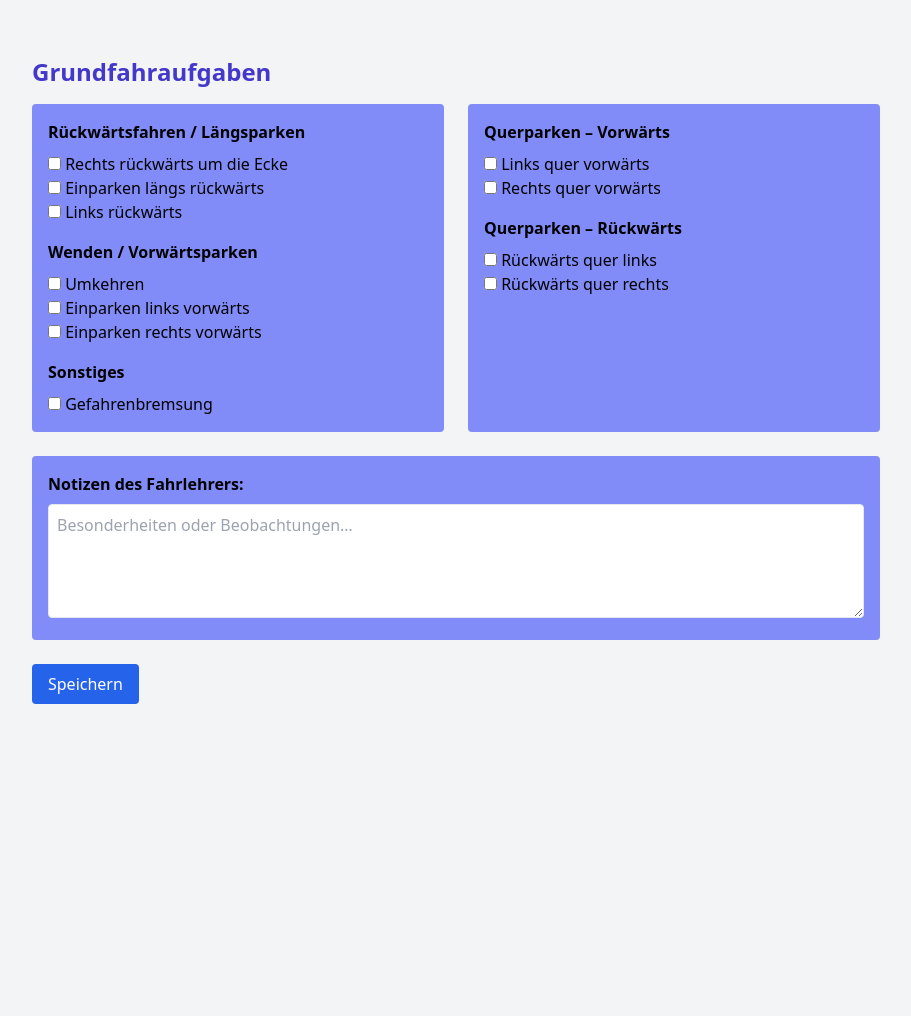
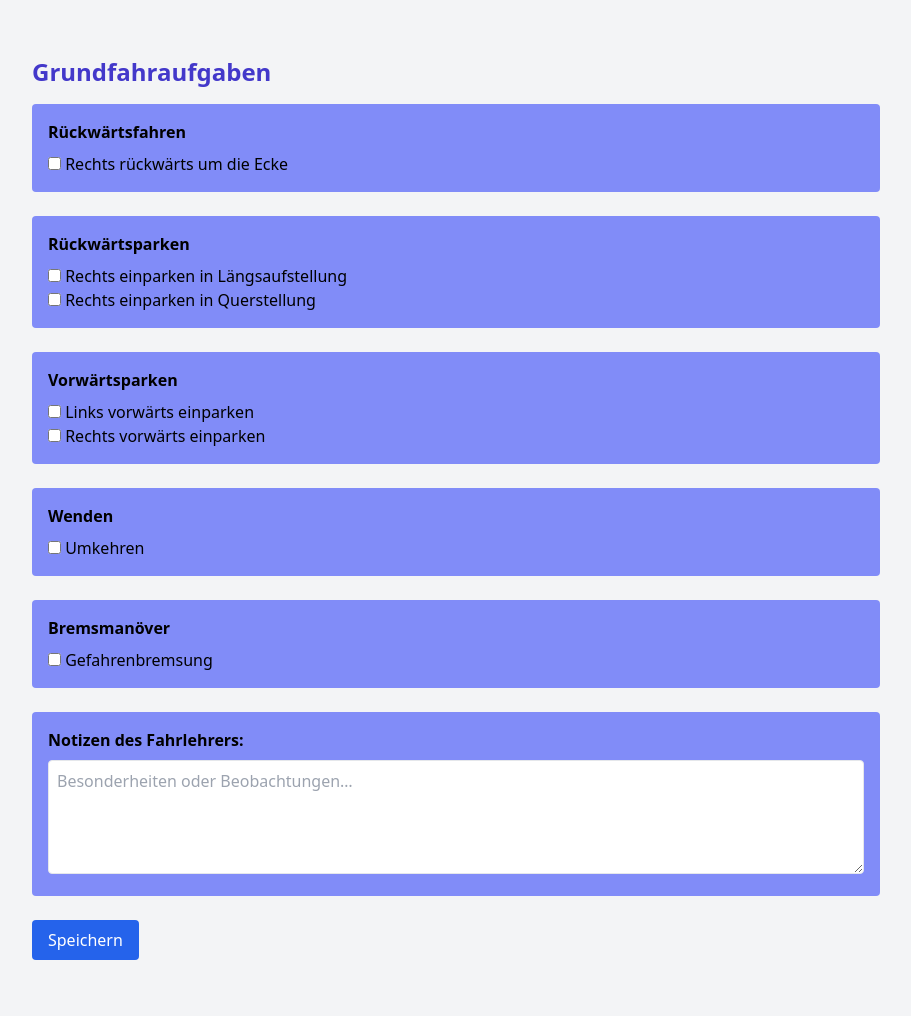
Before and after one commit to eyfahrlehrer/schuelerakte, a Flask app: page /grundfahraufgaben in a window 1280 px wide. Shown: the whole page, without its empty margins (184-1095 px from the left). Before the commit the page ends 704 px from the top, so only its background shows below. Run offline with Flask 3, Linux system fonts and the light colour scheme.

Commit message:
Update grundfahraufgaben.html

```diff
--- a/templates/grundfahraufgaben.html
+++ b/templates/grundfahraufgaben.html
@@ -9,43 +9,41 @@
   <div class="max-w-4xl mx-auto p-6">
     <h1 class="text-2xl font-bold mb-4 text-indigo-700">Grundfahraufgaben</h1>
 
-    <form method="POST">
-      <div class="grid grid-cols-1 md:grid-cols-2 gap-6">
+    <form method="POST" class="space-y-6">
 
-        <!-- Spalte 1 -->
       <div class="bg-indigo-400 p-4 rounded">
-          <p class="font-semibold mb-2">Rückwärtsfahren / Längsparken</p>
-          <label class="block"><input type="checkbox" name="rechts_rueck_ecke"> Rechts rückwärts um die Ecke</label>
-          <label class="block"><input type="checkbox" name="einparken_laengs_rueck"> Einparken längs rückwärts</label>
-          <label class="block"><input type="checkbox" name="links_rueck"> Links rückwärts</label>
+        <p class="font-semibold mb-2">Rückwärtsfahren</p>
+        <label class="block"><input type="checkbox" name="rueckwaerts_ecke"> Rechts rückwärts um die Ecke</label>
+      </div>
 
-          <p class="font-semibold mt-4 mb-2">Wenden / Vorwärtsparken</p>
+      <div class="bg-indigo-400 p-4 rounded">
+        <p class="font-semibold mb-2">Rückwärtsparken</p>
+        <label class="block"><input type="checkbox" name="einparken_laengs_rueck"> Rechts einparken in Längsaufstellung</label>
+        <label class="block"><input type="checkbox" name="einparken_quer_rueck"> Rechts einparken in Querstellung</label>
+      </div>
+
+      <div class="bg-indigo-400 p-4 rounded">
+        <p class="font-semibold mb-2">Vorwärtsparken</p>
+        <label class="block"><input type="checkbox" name="einparken_links_vor"> Links vorwärts einparken</label>
+        <label class="block"><input type="checkbox" name="einparken_rechts_vor"> Rechts vorwärts einparken</label>
+      </div>
+
+      <div class="bg-indigo-400 p-4 rounded">
+        <p class="font-semibold mb-2">Wenden</p>
         <label class="block"><input type="checkbox" name="umkehren"> Umkehren</label>
-          <label class="block"><input type="checkbox" name="einparken_links_vor"> Einparken links vorwärts</label>
-          <label class="block"><input type="checkbox" name="einparken_rechts_vor"> Einparken rechts vorwärts</label>
+      </div>
 
-          <p class="font-semibold mt-4 mb-2">Sonstiges</p>
+      <div class="bg-indigo-400 p-4 rounded">
+        <p class="font-semibold mb-2">Bremsmanöver</p>
         <label class="block"><input type="checkbox" name="gefahrenbremsung"> Gefahrenbremsung</label>
       </div>
 
-        <!-- Spalte 2 -->
       <div class="bg-indigo-400 p-4 rounded">
-          <p class="font-semibold mb-2">Querparken – Vorwärts</p>
-          <label class="block"><input type="checkbox" name="quer_links_vor"> Links quer vorwärts</label>
-          <label class="block"><input type="checkbox" name="quer_rechts_vor"> Rechts quer vorwärts</label>
-
-          <p class="font-semibold mt-4 mb-2">Querparken – Rückwärts</p>
-          <label class="block"><input type="checkbox" name="quer_links_rueck"> Rückwärts quer links</label>
-          <label class="block"><input type="checkbox" name="quer_rechts_rueck"> Rückwärts quer rechts</label>
-        </div>
-      </div>
-
-      <div class="bg-indigo-400 p-4 rounded mt-6">
         <label for="notizen" class="block font-semibold mb-2">Notizen des Fahrlehrers:</label>
         <textarea name="notizen" id="notizen" rows="4" class="w-full border p-2 rounded" placeholder="Besonderheiten oder Beobachtungen…"></textarea>
       </div>
 
-      <button class="mt-6 bg-blue-600 text-white px-4 py-2 rounded">Speichern</button>
+      <button class="mt-4 bg-blue-600 text-white px-4 py-2 rounded">Speichern</button>
     </form>
   </div>
 </body>
```
Lines whose indentation alone changed are shown as unchanged.
